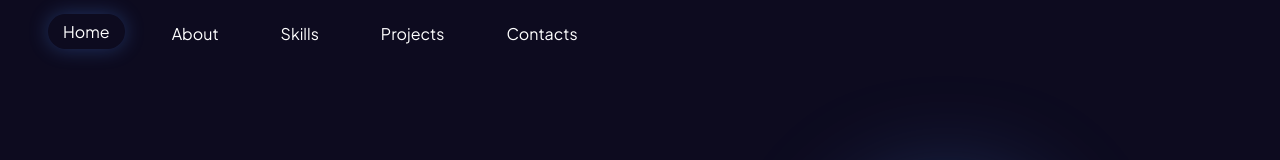
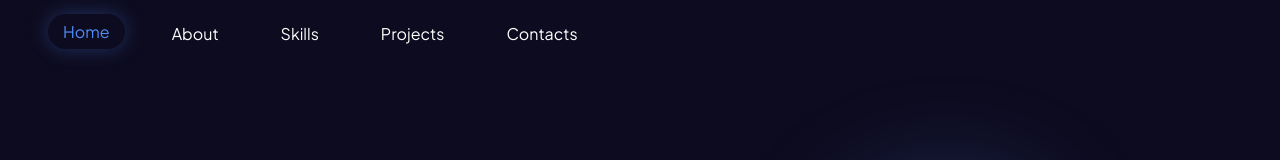
Before and after one commit to riyaaa15/my-portfolio, a React (Vite) app: page / in a window 1280 px wide. In both pictures the pointer is over the item "Home". Shown: the top 160 px of the page. Built offline with nearby package versions, Linux system fonts and the light colour scheme; a web font is replaced by a local one.

Commit message:
update navbar css

```diff
--- a/src/Components/NavBar.css
+++ b/src/Components/NavBar.css
@@ -19,12 +19,11 @@ li {
     padding: 7px 15px;
     border-radius: 20px;
     transition: all 0.3s ease;
-    /* border: 1px solid rgba(79, 142, 247, 0.5); */
 }
 
 li:hover {
     border-color: #4F8EF7;
     box-shadow: 0 0 20px rgba(79, 142, 247, 0.3);
     transform: translateY(-2px);
-
+    color: #4F8EF7;
 }
```
